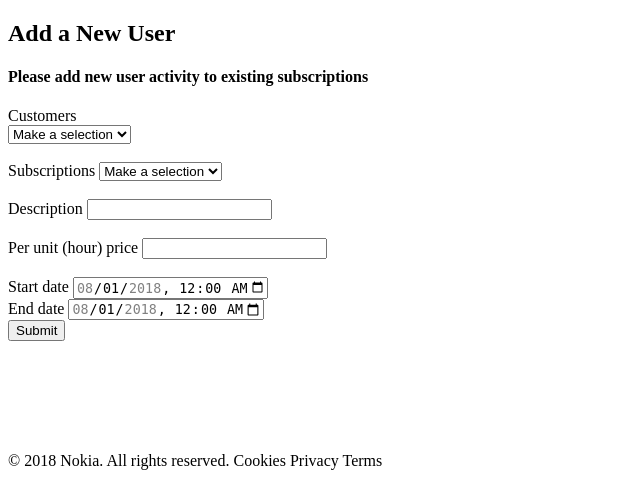
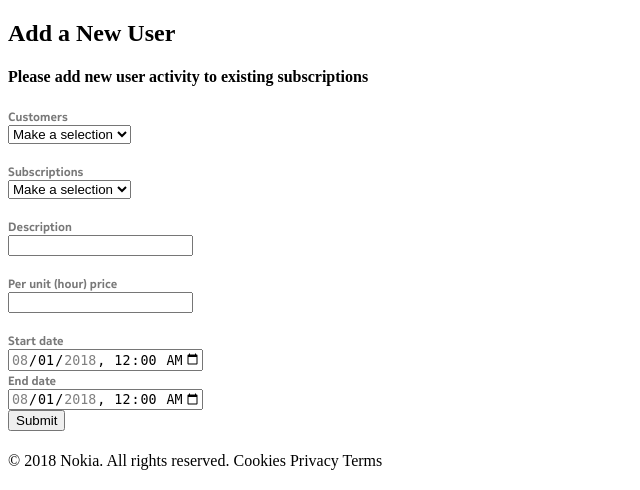
Before and after one commit to nokia-swmp/Chargebee, a Django app: template visualization/addLineItem/templates/addForm.html in a window 1280 px wide. Shown: the part 310-800 px from the top of the page, without its empty margins (0-640 px from the left). Run offline with Django 3.2, Linux system fonts and the light colour scheme; the template is opened without the code that fills it, so the values that code supplies are empty; some web fonts are replaced.

Commit message:
more font added

```diff
--- a/visualization/addLineItem/templates/addForm.html
+++ b/visualization/addLineItem/templates/addForm.html
@@ -34,7 +34,7 @@
                 </select>
                 </br>
                 </br>
-                <label for="subs">Subscriptions</label>
+                <label for="subs">Subscriptions</label></br>
                     <select id="subs" name='subs'>
                         <option>Make a selection</option>
                         {% for cust, list in subs.items %}
@@ -47,22 +47,22 @@
                 </br>
             </div>
             <div>
-                <label for="desc">Description</label>
+                <label for="desc">Description</label></br>
                 <input type="textarea" id="desc" name='desc'/>
                 </br>
                 </br>
             </div>
             <div>
-                <label for="amount">Per unit (hour) price</label>
+                <label for="amount">Per unit (hour) price</label></br>
                 <input type="textarea" id="amount" name='amount'/>
                 </br>
                 </br>
             </div>
             <div>
-                <label for="start">Start date</label>
+                <label for="start">Start date</label></br>
                 <input type="datetime-local" id="start" name="start" value="2018-08-01T00:00" min="2018-08-01T00:00" max="2018-08-31T23:59" />
                 </br>
-                <label for="end">End date</label>
+                <label for="end">End date</label></br>
                 <input type="datetime-local" id="end" name="end" value="2018-08-01T00:00" min="2018-08-01T00:00" max="2018-08-31T23:59" />
             </div>
             <input type="submit" id="saveLineItem" value="Submit">
--- a/visualization/static/css/addForm.css
+++ b/visualization/static/css/addForm.css
@@ -4,9 +4,21 @@
         local('NokiaPureHeadline_Ultralight');
 }
 
+@font-face {
+    font-family: 'NokiaPureText_Medium';
+    src: url('../fonts/NokiaPureText-Medium.ttf') format("truetype"),
+        local('NokiaPureText_Medium');
+}
+
 .textStyle {
-    font-family: NokiaPureHeadline_Ultralight ;
+    font-family: NokiaPureHeadline_Ultralight;
     font-size: 54px;
+}
+
+label {
+    font-family: NokiaPureText_Medium;
+    font-size: 12px;
+    color: #787878;
 }
 
 body {
```
